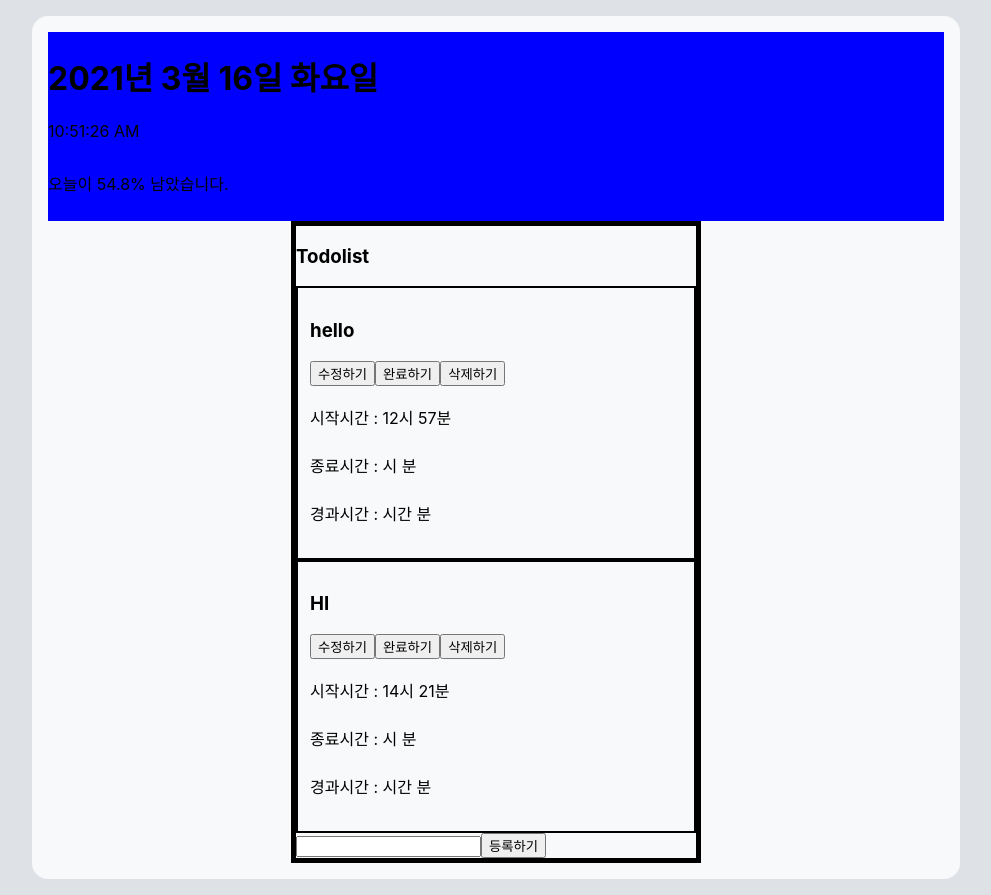
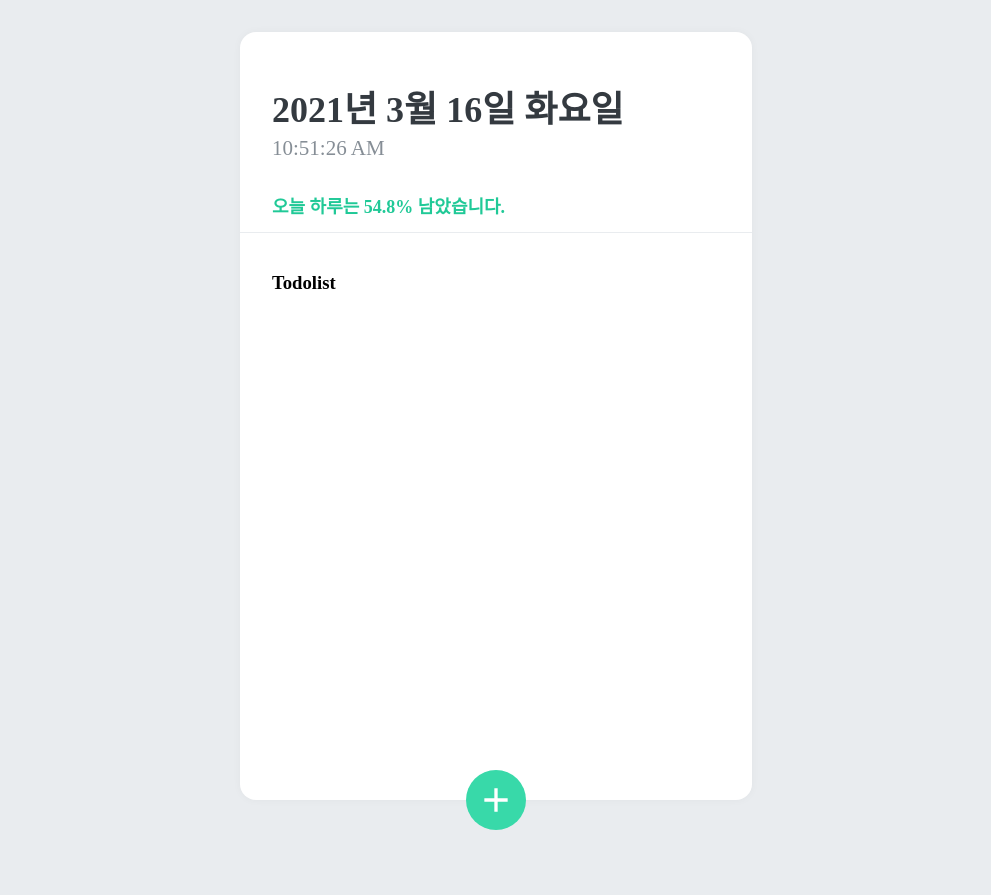
Before and after one commit to yourcarrot0214/react-todolist, a React (Create React App) app in the folder redux-study/: page / in a window 1280 px wide. Shown: the whole page, without its empty margins (144-1135 px from the left). After the commit the page ends 830 px from the top, so only its background shows below. Built offline with nearby package versions, Linux system fonts and the light colour scheme.

Commit message:
styled-component 적용

```diff
--- a/redux-study/src/App.js
+++ b/redux-study/src/App.js
@@ -1,28 +1,52 @@
 import React from "react";
 import { ClockConnecter, TodolistConnecter } from "./redux/containers.js";
-import styled from "styled-components";
+import styled, { createGlobalStyle } from "styled-components";
+
+const GlobalStyle = createGlobalStyle`
+  html {
+    height: 100%;
+  }
+  body {
+    box-sizing: border-box;
+    background: #e9ecef;
+  }
+`;
 
 const AppContainer = styled.div`
+  width: 512px;
+  height: 768px;
+
+  position: relative; /* 추후 박스 하단에 추가 버튼을 위치시키기 위한 설정 */
+  background: white;
+  border-radius: 16px;
+  box-shadow: 0 0 8px 0 rgba(0, 0, 0, 0.04);
+
+  margin: 0 auto; /* 페이지 중앙에 나타나도록 설정 */
+
+  margin-top: 32px;
+  margin-bottom: 32px;
   display: flex;
   flex-direction: column;
-  align-items: center;
-  justify-content: center;
-
-  background-color: #f8f9fa;
-  margin: 1rem auto;
-  padding: 1rem;
-  border-radius: 1rem;
-
-  width: 70%;
 `;
 
 function App() {
   return (
-    <AppContainer>
-      <ClockConnecter />
-      <TodolistConnecter />
-    </AppContainer>
+    <>
+      <GlobalStyle />
+      <AppContainer>
+        <ClockConnecter />
+        <TodolistConnecter />
+      </AppContainer>
+    </>
   );
 }
 
 export default React.memo(App);
+
+/*
+  AppContainer height: 100%가 적용되지 않음.
+  - 해결 방안으로 html, body height 값을 100%로 설정했지만 변화 없음.
+
+  styled-component
+  - &:active 가 클릭을 유지할때만 적용되는 문제.
+*/
--- a/redux-study/src/components/Clock.jsx
+++ b/redux-study/src/components/Clock.jsx
@@ -3,20 +3,35 @@ import styled from "styled-components";
 import { remaningPercentage } from "../modules/remaningPercent.js";
 
 const ClockContainer = styled.div`
-  width: 100%;
-  margin: 0 auto;
-  background-color: blue;
-
-  div {
-    width: 300px;
-    height: 50px;
+  padding-top: 48px;
+  padding-left: 32px;
+  padding-right: 32px;
+  padding-bottom: 24px;
+  border-bottom: 1px solid #e9ecef;
+  h1 {
+    margin: 0;
+    font-size: 36px;
+    color: #343a40;
+  }
+  .day {
+    margin-top: 4px;
+    color: #868e96;
+    font-size: 21px;
+    height: 1rem;
+  }
+  .percentage {
+    color: #20c997;
+    font-size: 18px;
+    margin-top: 40px;
+    font-weight: bold;
+    height: 1rem;
   }
 `;
 
 const Clock = (props) => {
   setInterval(() => {
-    const clock = document.getElementById("clock");
-    const percentage = document.getElementById("percentage");
+    const clock = document.querySelector(".day");
+    const percentage = document.querySelector(".percentage");
     clock.innerText = new Date().toLocaleTimeString();
     percentage.innerText = remaningPercentage(new Date());
   }, 1000);
@@ -24,8 +39,8 @@ const Clock = (props) => {
   return (
     <ClockContainer>
       <h1>{props.date}</h1>
-      <div id="clock"></div>
-      <div id="percentage"></div>
+      <div className="day"></div>
+      <div className="percentage"></div>
     </ClockContainer>
   );
 };
--- a/redux-study/src/components/Todo.jsx
+++ b/redux-study/src/components/Todo.jsx
@@ -1,15 +1,83 @@
 import React, { useState } from "react";
-import styled from "styled-components";
+import styled, { css } from "styled-components";
+import { MdDone, MdDelete, MdEdit } from "react-icons/md";
 
-const TodoContainer = styled.div`
-    width: 100%
-    height: 100px;
-    border: 2px solid black;
-    padding: 12px;
+const FcButton = styled.div`
+  display: flex;
+  align-items: center;
+  justify-content: center;
+  color: #dee2e6;
+  font-size: 24px;
+  margin-left: 12px;
+  cursor: pointer;
+  &:hover {
+    color: #ff6b6b;
+  }
+  display: none;
+`;
+
+const TimeTag = styled.div`
+  flex: 1;
+  font-size: 16px;
+  color: #495057;
+  background: #20c997;
+  border: 1px solid black;
+`;
+
+const TimeLine = styled.div`
+  display: flex;
+  align-items: center;
+  flex-direction: row;
+  background: gray;
+  width: 100%;
+`;
+
+const TodoItemBlock = styled.div`
+  display: flex;
+  align-items: center;
+  padding-top: 12px;
+  padding-bottom: 12px;
+  border-bottom: 1px solid #e9ecef;
+  &:hover {
+    ${FcButton} {
+      display: initial;
+    }
+  }
+`;
+
+const CheckCircle = styled.div`
+  width: 32px;
+  height: 32px;
+  border-radius: 16px;
+  border: 1px solid #ced4da;
+  font-size: 24px;
+  display: flex;
+  align-items: center;
+  justify-content: center;
+  margin-right: 20px;
+  cursor: pointer;
+  ${(props) =>
+    props.done &&
+    css`
+      border: 1px solid #38d9a9;
+      color: #38d9a9;
+    `}
+`;
+
+const Text = styled.div`
+  flex: 1;
+  font-size: 21px;
+  color: #495057;
+  ${(props) =>
+    props.done &&
+    css`
+      color: #ced4da;
+    `}
 `;
 
 const Todo = (props) => {
   console.log(props.todo);
+  const { todo } = props;
 
   const [CheckBox, setCheckBox] = useState(false);
 
@@ -27,48 +95,41 @@ const Todo = (props) => {
   };
 
   return (
-    <TodoContainer>
-      <h3>{props.todo.text}</h3>
-      <input type="button" name="edit" value="수정하기" onClick={onEditTodo} />
-      <input
-        type="button"
-        value={CheckBox ? "완료취소" : "완료하기"}
-        onClick={onCompleteTodo}
-      />
-      <input type="button" value="삭제하기" onClick={onRemoveTodo} />
-      {props.todo.start && (
-        <p>
-          시작시간 : {props.todo.start.hours}시 {props.todo.start.minutes}분
-        </p>
-      )}
-      {props.todo.end !== {} && (
-        <p>
-          종료시간 : {props.todo.end.hours}시 {props.todo.end.minutes}분
-        </p>
-      )}
-      {props.todo.lapse !== {} && (
-        <p>
-          경과시간 : {props.todo.lapse.hours}시간 {props.todo.lapse.minutes}분
-        </p>
-      )}
-    </TodoContainer>
+    <>
+      <TimeLine>
+        <TimeTag>{`${todo.start.hours} : ${todo.start.minutes}`}</TimeTag>
+        {todo.end.minutes && (
+          <TimeTag>{`${todo.end.hours} : ${todo.end.minutes}`}</TimeTag>
+        )}
+        {todo.lapse.minutes && (
+          <TimeTag>{`${todo.lapse.hours} : ${todo.lapse.minutes}`}</TimeTag>
+        )}
+      </TimeLine>
+      <TodoItemBlock>
+        <CheckCircle onClick={onCompleteTodo} done={todo.done}>
+          {todo.done && <MdDone />}
+        </CheckCircle>
+        <Text done={todo.done}>{todo.text}</Text>
+        <FcButton>
+          <MdDelete onClick={onRemoveTodo} />
+        </FcButton>
+        <FcButton>
+          <MdEdit onClick={onEditTodo} />
+        </FcButton>
+      </TodoItemBlock>
+    </>
   );
 };
 
 export default React.memo(Todo);
 
 /*
-  1. todo 기능 구현
+  기능구현목표
+    - store로부터 받아온 todo 정보를 출력한다.
+    - complete 기능을 담은 버튼을 구현한다.
+    - edit 기능을 담은 버튼을 구현한다.
+    - delete 기능을 담은 버튼을 구현한다.
 
-    1-1. 체크박스
-      - 체크시 todo.done 값을 true로 변경한다.
-      - todo.done이 ture면 종료시간을 기록한다.
-      - todo.done이 true면 경과시간을 기록한다.
-      - todo.done이 false면 종료시간을 초기화한다.
-      - todo.done이 false면 경과시간을 초기화한다.
-      - checkbox 클릭시 boolean 값을 변환한다. 이에 따라 dispatch 동작이 변경된다.
-      - true : completeTodo, false: completeCancle
-
-    1-2 시간출력
-      - 시작시간, 종료시간, 경과시간을 출력한다.
+    - 시간 정보를 출력한다.
+    - start, end, lapse 정보를 출력한다.
 */
--- a/redux-study/src/components/TodoForm.jsx
+++ b/redux-study/src/components/TodoForm.jsx
@@ -0,0 +1,121 @@
+import React, { useState } from "react";
+import styled, { css } from "styled-components";
+import { MdAdd } from "react-icons/md";
+
+const CircleButton = styled.button`
+  background: #38d9a9;
+  &:hover {
+    background: #63e6be;
+  }
+  &:active {
+    background: #20c997;
+  }
+
+  z-index: 5;
+  cursor: pointer;
+  width: 60px;
+  height: 60px;
+  display: block;
+  align-items: center;
+  justify-content: center;
+  font-size: 40px;
+  position: absolute;
+  left: 50%;
+  bottom: 0px;
+  transform: translate(-50%, 50%);
+  color: white;
+  border-radius: 50%;
+  border: none;
+  outline: none;
+  display: flex;
+  align-items: center;
+  justify-content: center;
+
+  transition: 0.125s all ease-in;
+  ${(props) =>
+    props.open &&
+    css`
+      background: #ff6b6b;
+      &:hover {
+        background: #ff8787;
+      }
+      &:active {
+        background: #fa5252;
+      }
+      transform: translate(-50%, 50%) rotate(45deg);
+    `}
+`;
+
+const InsertFormPositioner = styled.div`
+  width: 100%;
+  bottom: 0;
+  left: 0;
+  position: absolute;
+`;
+
+const InsertForm = styled.form`
+  background: #f8f9fa;
+  padding-left: 32px;
+  padding-top: 32px;
+  padding-right: 32px;
+  padding-bottom: 72px;
+
+  border-bottom-left-radius: 16px;
+  border-bottom-right-radius: 16px;
+  border-top: 1px solid #e9ecef;
+`;
+
+const Input = styled.input`
+  padding: 12px;
+  border-radius: 4px;
+  border: 1px solid #dee2e6;
+  width: 100%;
+  outline: none;
+  font-size: 18px;
+  box-sizing: border-box;
+`;
+
+const TodoForm = (props) => {
+  const { addTodo } = props;
+  const [open, setOpen] = useState(false);
+  const [text, setText] = useState("");
+
+  const onToggle = () => setOpen(!open);
+  const onChangeValue = (e) => {
+    setText(e.target.value);
+  };
+  const onSubmit = (e) => {
+    e.preventDefault();
+    addTodo(text);
+    setText("");
+    setOpen(!open);
+  };
+
+  return (
+    <>
+      {open && (
+        <InsertFormPositioner>
+          <InsertForm onSubmit={onSubmit}>
+            <Input
+              value={text}
+              onChange={onChangeValue}
+              autoFocus
+              placeholder="할 일을 입력 후 Enter키를 때리세요."
+            />
+          </InsertForm>
+        </InsertFormPositioner>
+      )}
+      <CircleButton onClick={onToggle} open={open}>
+        <MdAdd />
+      </CircleButton>
+    </>
+  );
+};
+
+export default React.memo(TodoForm);
+
+/*
+  기능구현목표
+    - 입력창을 열고 닫는 버튼을 구현한다.
+    - 입력창에 입력된 text는 store로 dispatch 된다.
+*/
--- a/redux-study/src/components/Todolist.jsx
+++ b/redux-study/src/components/Todolist.jsx
@@ -1,43 +1,22 @@
-import React, { useState } from "react";
+import React from "react";
 import styled from "styled-components";
-import { TodoConnecter } from "../redux/containers.js";
+import { TodoConnecter, TodoFormConnecter } from "../redux/containers.js";
 
 const TodolistContainer = styled.div`
-  width: 400px;
-  border: 5px solid black;
-
-  p {
-    line-height: 2rem;
-    :hover {
-      background-color: white;
-    }
-  }
+  flex: 1;
+  padding: 20px 32px;
+  padding-bottom: 48px;
+  overflow-y: auto;
 `;
 
-const Todolist = ({ todos, addTodo }) => {
-  // Todolist에서는 todos만 받고, Todo.jsx를 map으로 반환한다.
-  // Todo.jsx에 props로 todo action을 전달한다.
-  const [Text, setText] = useState("");
-  const getTextValue = (e) => {
-    setText(e.currentTarget.value);
-  };
-
-  const onSubmit = (e) => {
-    e.preventDefault();
-    addTodo(Text);
-    setText("");
-  };
-
+const Todolist = ({ todos }) => {
   return (
     <TodolistContainer>
       <h3>Todolist</h3>
       {todos.map((todo) => (
         <TodoConnecter key={todo.id} todo={todo} />
       ))}
-      <form onSubmit={onSubmit}>
-        <input type="text" value={Text} name="todo" onChange={getTextValue} />
-        <input type="submit" value="등록하기" />
-      </form>
+      <TodoFormConnecter />
     </TodolistContainer>
   );
 };
--- a/redux-study/src/index.css
+++ b/redux-study/src/index.css
@@ -1,4 +1,4 @@
-body {
+/* body {
   margin: 0;
   font-family: -apple-system, BlinkMacSystemFont, "Segoe UI", "Roboto", "Oxygen",
     "Ubuntu", "Cantarell", "Fira Sans", "Droid Sans", "Helvetica Neue",
@@ -7,20 +7,10 @@ body {
   -moz-osx-font-smoothing: grayscale;
   box-sizing: border-box;
   background-color: #dee2e6;
+  height: 100%;
 }
 
 code {
   font-family: source-code-pro, Menlo, Monaco, Consolas, "Courier New",
     monospace;
-}
-
-.component {
-  /* border: 5px solid black; */
-  margin: 1rem;
-  padding: 1rem;
-  width: 250px;
-}
-
-.component.signup {
-  height: 250px;
-}
+} */
--- a/redux-study/src/modules/remaningPercent.js
+++ b/redux-study/src/modules/remaningPercent.js
@@ -15,7 +15,7 @@ const calculateSeconds = ({ hours, minutes, seconds }) => {
   return result.toFixed(1);
 };
 
-const printToPercentage = (string) => `오늘이 ${string}% 남았습니다.`;
+const printToPercentage = (string) => `오늘 하루는 ${string}% 남았습니다.`;
 
 const compose = (...fns) => (arg) =>
   fns.reduce((composed, Fn) => Fn(composed), arg);
@@ -27,6 +27,4 @@ export const remaningPercentage = compose(
 );
 
 // test code
-// console.log(
-//   compose(currentTime, calculateSeconds, printToPercentage)(new Date())
-// );
+// console.log(remaningPercentage(new Date()));
--- a/redux-study/src/redux/reduxStore.js
+++ b/redux-study/src/redux/reduxStore.js
@@ -10,39 +10,29 @@ const options = {
 
 const initialState = {
   date: new Date().toLocaleDateString("ko-KR", options),
-  todos: [
-    {
-      id: 0,
-      text: "hello",
-      done: false,
-      start: { hours: 12, minutes: 57 },
-      end: {},
-      lapse: {},
-    },
-    {
-      id: 1,
-      text: "HI",
-      done: false,
-      start: { hours: 14, minutes: 21 },
-      end: {},
-      lapse: {},
-    },
-  ],
 };
 
 // store setup
-const store = createStore(combineReducers({ date, todos }), initialState);
+const store = createStore(
+  combineReducers({ date, todos }),
+  localStorage["DayLine-store"]
+    ? JSON.parse(localStorage["DayLine-store"])
+    : initialState
+);
 
 // store.subscribe
-// store.subscribe(() => console.log("store updated : ", store.getState()));
+store.subscribe(
+  () => (localStorage["DayLine-store"] = JSON.stringify(store.getState()))
+);
 
 export default store;
 
 /*
-  Day Line Store setup
-
-  initialState
-  - date: {hours, minutes}
-  - newDate: [{start, end}]
+  Day Line Store
+    1. date
+      - 현재 시각을 문자열로 변환하여 저장한다.
+    2. todos
+      - todo를 저장하는 배열
+      - {id, text, done, start, end, lapse}
 
 */
```
Also changed, not shown: redux-study/src/redux/constants.js (+0 -9 lines), redux-study/src/redux/containers.js (+3 -4 lines).
